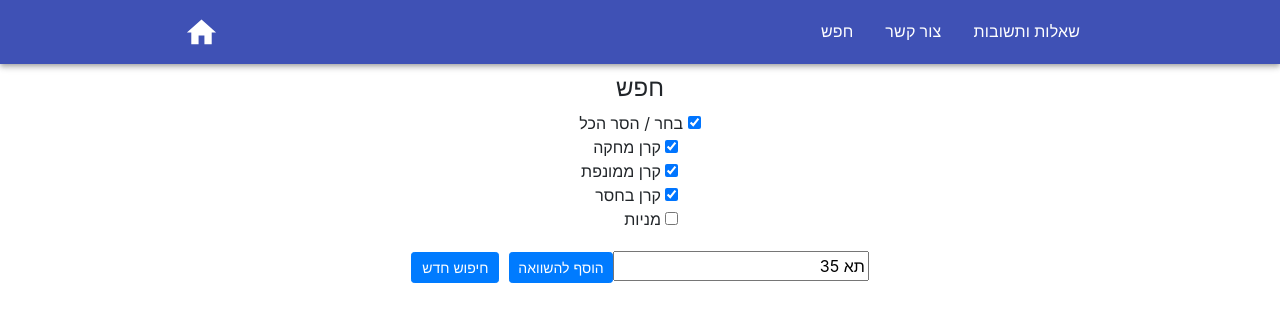
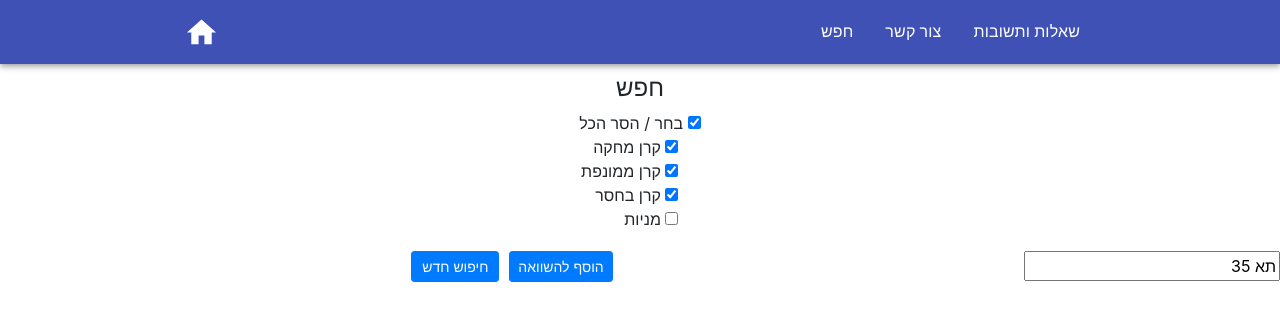
Before and after one commit to nitsan57/stock, a React (Create React App) app: page / in a window 1280 px wide. Shown: the top 322 px of the page. Built offline with nearby package versions, Linux system fonts and the light colour scheme; what react-plotly.js would draw is missing.

Commit message:
[Generic direction of languege]

```diff
--- a/src/search_bar/Search.js
+++ b/src/search_bar/Search.js
@@ -243,7 +243,7 @@ class Search extends React.Component {
 					<h4>{this.state.search_message}</h4>
 					{this.state.text_lang.SEARCH.CHOSE_REMOVE_ALL}{' '}
 					<input
-						style={{ display: 'inline-block', textAlign: 'right' }}
+						style={{ display: 'inline-block', textAlign: this.state.text_lang.LANG_DIRECTION }}
 						type="checkbox"
 						checked={this.state.search_all}
 						onClick={this.checkBoxHandleAllChecked}
@@ -252,7 +252,7 @@ class Search extends React.Component {
 					/>
 					<ul
 						style={{
-							textAlign: 'right',
+							textAlign: this.state.text_lang.LANG_DIRECTION,
 							paddingRight: '47%',
 							width: '100%',
 							justifyContent: 'space-between',
@@ -271,7 +271,6 @@ class Search extends React.Component {
 				</form>
 				<div
 					style={{
-						// marginRight: -110,
 						marginTop: 20,
 						marginBottom: 20,
 					}}
@@ -294,7 +293,10 @@ class Search extends React.Component {
 					</Button>
 
 					<input
-						style={{ textAlign: 'right' }}
+						style={{
+							textAlign: this.state.text_lang.LANG_DIRECTION,
+							float: this.state.text_lang.LANG_DIRECTION,
+						}}
 						value={this.state.search_keyword}
 						onChange={this.handleInputChange}
 					/>
--- a/src/utils/Lang.js
+++ b/src/utils/Lang.js
@@ -1,4 +1,5 @@
 export const ENGLISH = {
+	LANG_DIRECTION: 'left',
 	SEARCH: {
 		DEFAULT_SEARCH_KEYWORD: 's&p 500',
 		DEFAULT_SEARCH_MSG: 'search',
@@ -35,6 +36,7 @@ export const ENGLISH = {
 };
 
 export const HEBREW = {
+	LANG_DIRECTION: 'right',
 	SEARCH: {
 		DEFAULT_SEARCH_KEYWORD: 'תא 35',
 		DEFAULT_SEARCH_MSG: 'חפש',
```
